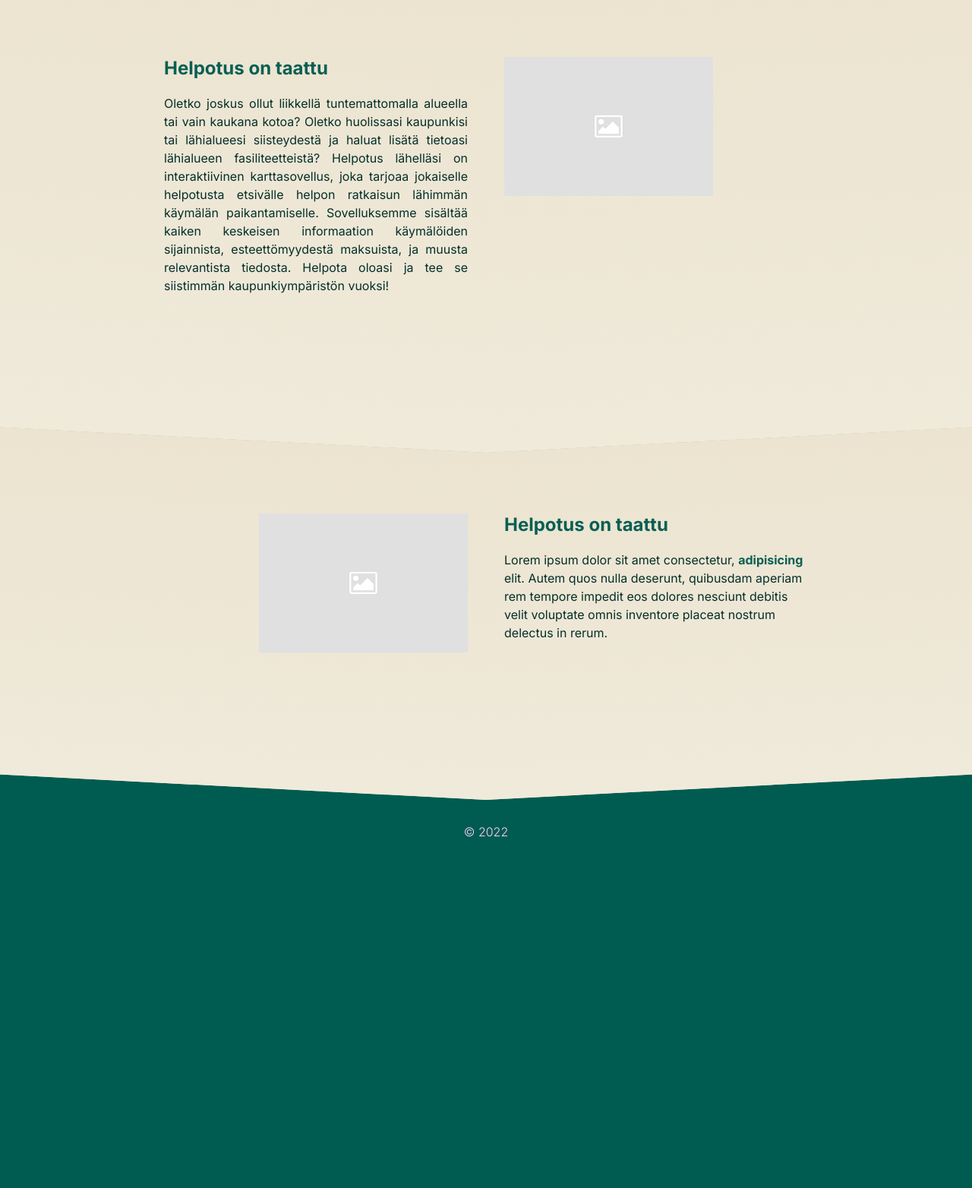
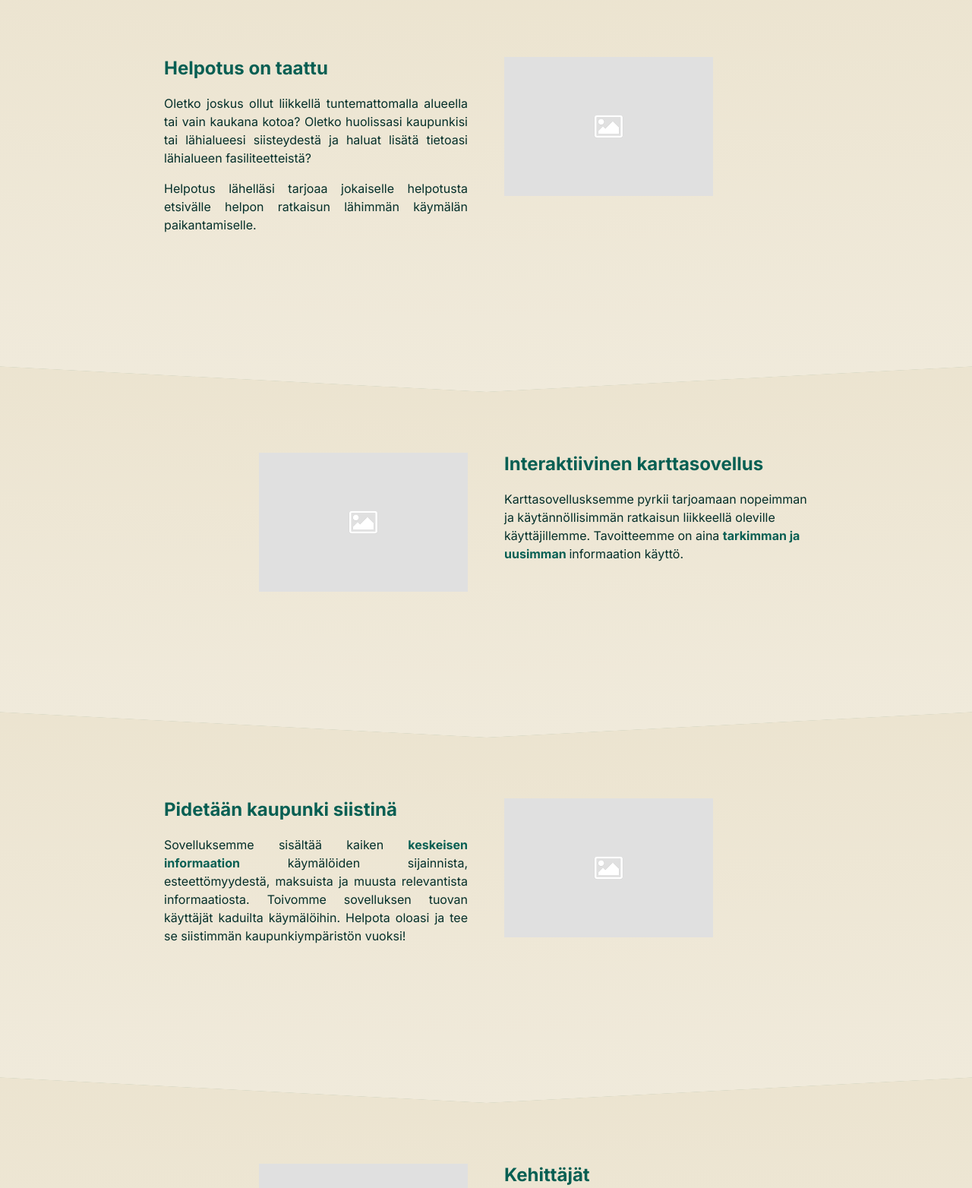
Before and after one commit to helpotus-lahellasi/helpotus-lahellasi.github.io, a plain HTML site: page index.html in a window 1280 px wide. Shown: the part 400-1964 px from the top of the page at 76% size. Before the commit the page ends 1537 px from the top, so only its background shows below. Drawn offline with Linux system fonts and the light colour scheme.

Commit message:
Landing page, css ja muuta

```diff
--- a/index.html
+++ b/index.html
@@ -47,11 +47,36 @@
                         <p>
                             Oletko joskus ollut liikkellä tuntemattomalla alueella tai vain kaukana kotoa? Oletko
                             huolissasi kaupunkisi tai lähialueesi siisteydestä ja haluat lisätä tietoasi lähialueen
-                            fasiliteetteistä? Helpotus lähelläsi on interaktiivinen karttasovellus, joka tarjoaa
-                            jokaiselle helpotusta etsivälle helpon ratkaisun lähimmän käymälän paikantamiselle.
-                            Sovelluksemme sisältää kaiken keskeisen informaation käymälöiden sijainnista,
-                            esteettömyydestä maksuista, ja muusta relevantista tiedosta. Helpota oloasi ja tee se
-                            siistimmän kaupunkiympäristön vuoksi!
+                            fasiliteetteistä?</p>
+                        <p>Helpotus lähelläsi tarjoaa
+                            jokaiselle helpotusta etsivälle helpon ratkaisun lähimmän käymälän paikantamiselle.</p>
+                    </div>
+                    <div>
+                        <img src="images/placeholder.png" alt="" />
+                    </div>
+                </div>
+            </section>
+            <section class="landing-section">
+                <div class="divided">
+                    <div>
+                        <img src="images/placeholder.png" alt="" />
+                    </div>
+                    <div>
+                        <h2>Interaktiivinen karttasovellus</h2>
+                        <p>
+                            Karttasovellusksemme pyrkii tarjoamaan nopeimman ja käytännöllisimmän ratkaisun liikkeellä oleville
+                            käyttäjillemme. Tavoitteemme on aina <b> tarkimman ja uusimman </b> informaation käyttö.
+                        </p>
+                    </div>
+                </div>
+            </section>
+            <section class="landing-section">
+                <div class="divided">
+                    <div>
+                        <h2>Pidetään kaupunki siistinä</h2>
+                        <p>
+                            Sovelluksemme sisältää kaiken <b>keskeisen informaation</b> käymälöiden sijainnista, esteettömyydestä, maksuista ja muusta relevantista informaatiosta. Toivomme sovelluksen tuovan käyttäjät kaduilta käymälöihin.
+                            Helpota oloasi ja tee se siistimmän kaupunkiympäristön vuoksi!
                         </p>
                     </div>
                     <div>
@@ -65,18 +90,17 @@
                         <img src="images/placeholder.png" alt="" />
                     </div>
                     <div>
-                        <h2>Helpotus on taattu</h2>
+                        <h2>Kehittäjät</h2>
                         <p>
-                            Lorem ipsum dolor sit amet consectetur, <b>adipisicing</b> elit. Autem quos nulla deserunt,
-                            quibusdam aperiam rem tempore impedit eos dolores nesciunt debitis velit voluptate omnis
-                            inventore placeat nostrum delectus in rerum.
+                            Me Helpotus Lähelläsi sovelluksen kehittäjät olemme pyrkineet tuottamaan luotettavan ja käyttäjiä palvelevan karttasovelluksen.
+                            Kolmen hengen kehitystiimmimme kuuluu Arttu Pennanen, Tuomo Muttonen ja Severi Pietikäinen. Sivusto on luotu osana Metropolian ammattikorkeakoulun web-tekniikan kurssia.
                         </p>
                     </div>
                 </div>
             </section>
         </main>
         <footer class="site-footer">
-            <div class="copyright">&copy; 2022</div>
+            <div class="copyright">Helpotus Lähelläsi ei vastaa <a href="https://www.openstreetmap.org/copyright">© OpenStreetMapin</a> tekijät  johtuvista väärän tiedon levityksestä, datan manipuloinnista tai datan väärinkäytöstä.&copy;2022 </div>
         </footer>
     </body>
 </html>
--- a/style/global.css
+++ b/style/global.css
@@ -98,5 +98,5 @@ img {
 
     color: var(--text-accent1);
     font-weight: 300;
-    font-size: 1em;
+    font-size: 0.75em;
 }
```
Also changed, not shown: haku.html (+1 -1 lines), sovellus.html (+1 -1 lines).
